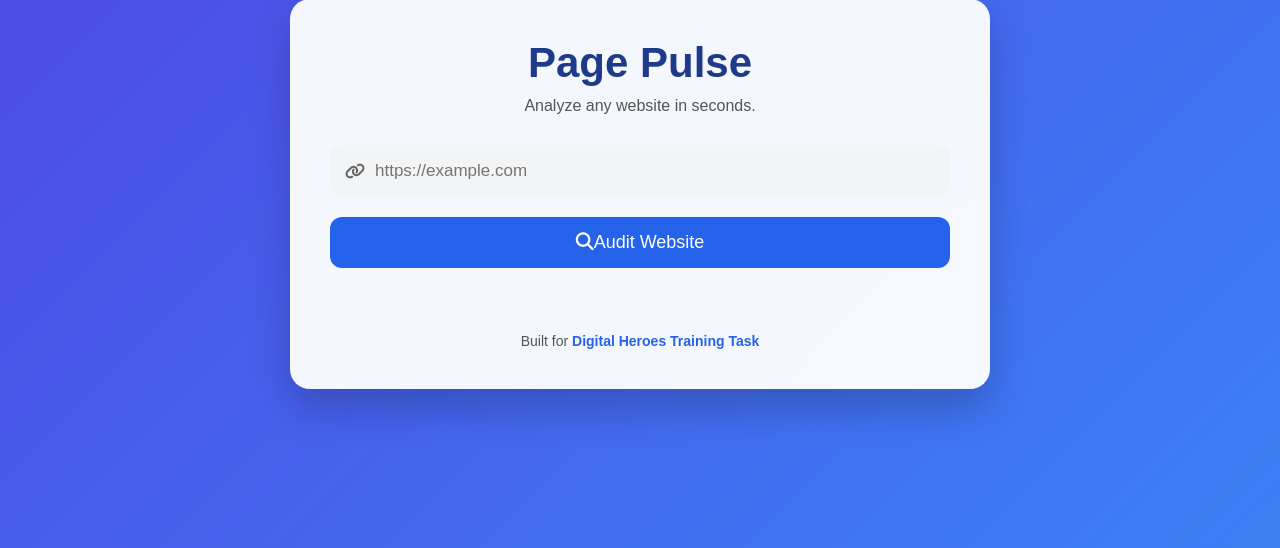
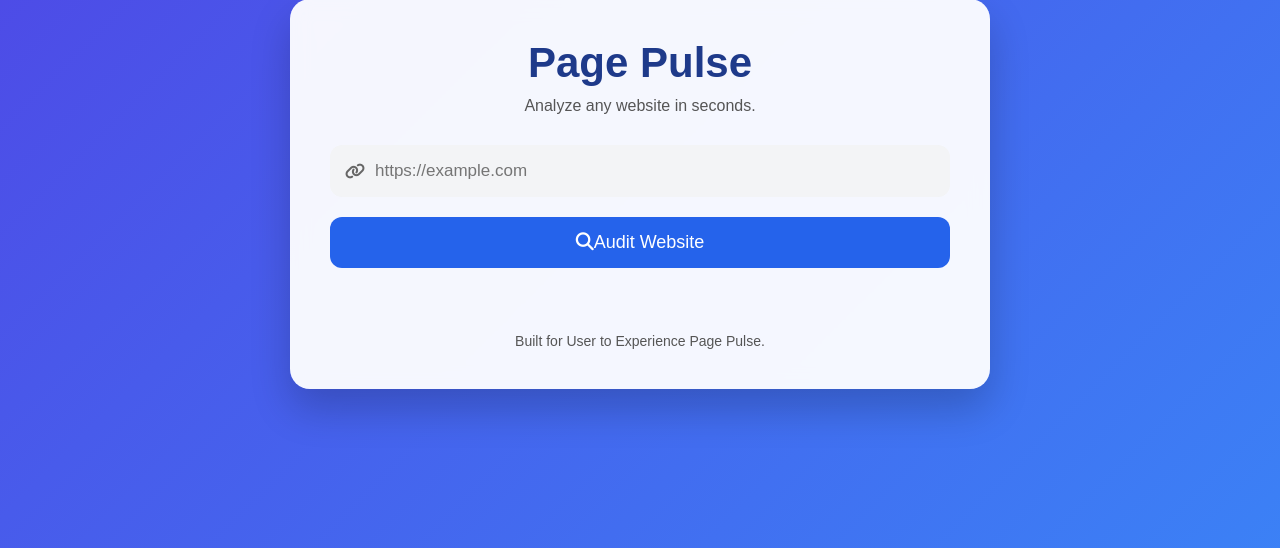
Before and after one commit to Vanshika2006rajput/Page-Pulse, a Flask app: page / in a window 1280 px wide. Shown: the part 206-754 px from the top of the page. Run offline with Flask 3, Linux system fonts and the light colour scheme; some libraries are stand-ins or nearby versions.

```diff
--- a/templates/index.html
+++ b/templates/index.html
@@ -23,7 +23,7 @@
     <div id="result"></div>
     <footer>
         Built for
-        <a href="https://digitalheroesco.com/" target="_blank">Digital Heroes Training Task</a>
+        User to Experience Page Pulse.
     </footer>
     </div>
 
```
